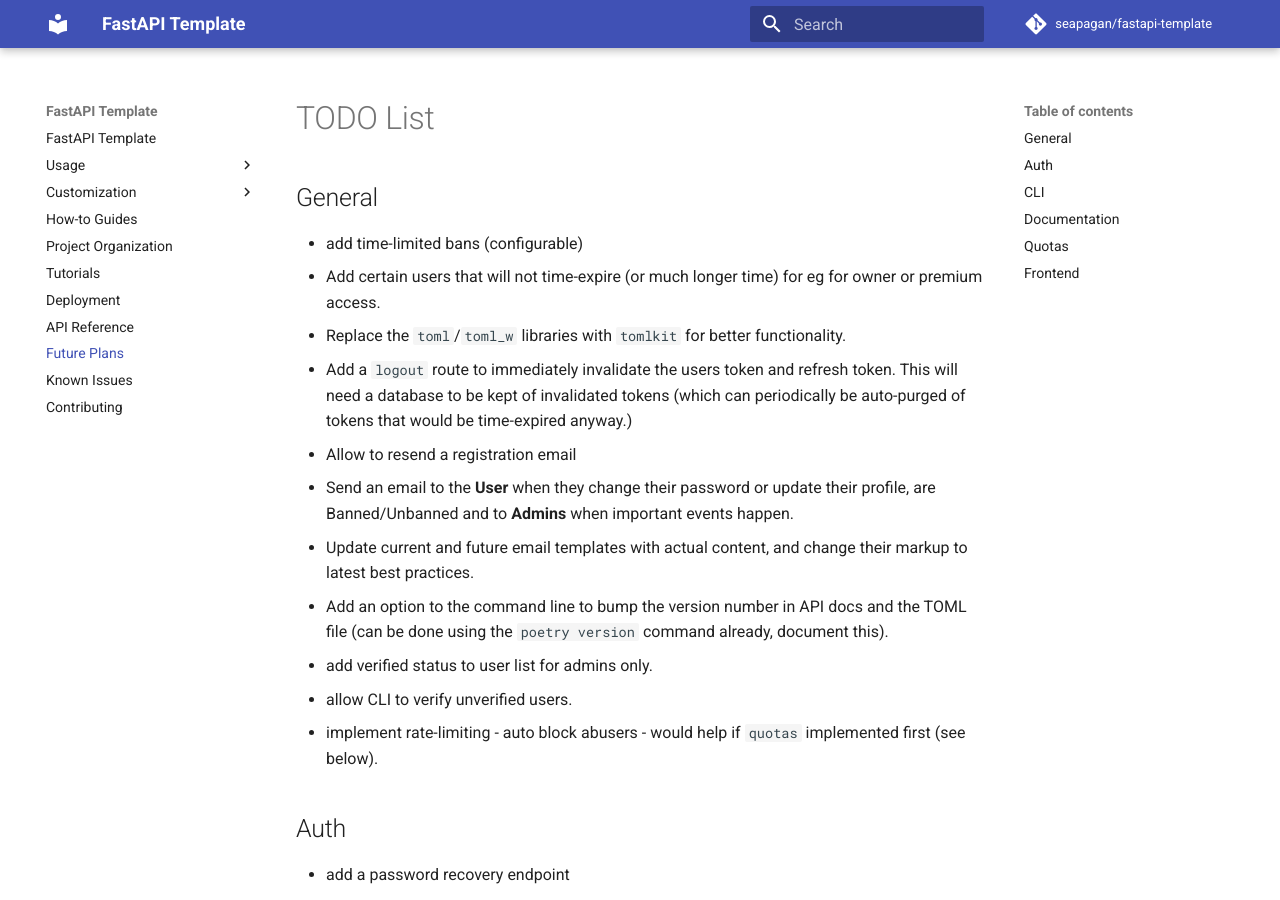
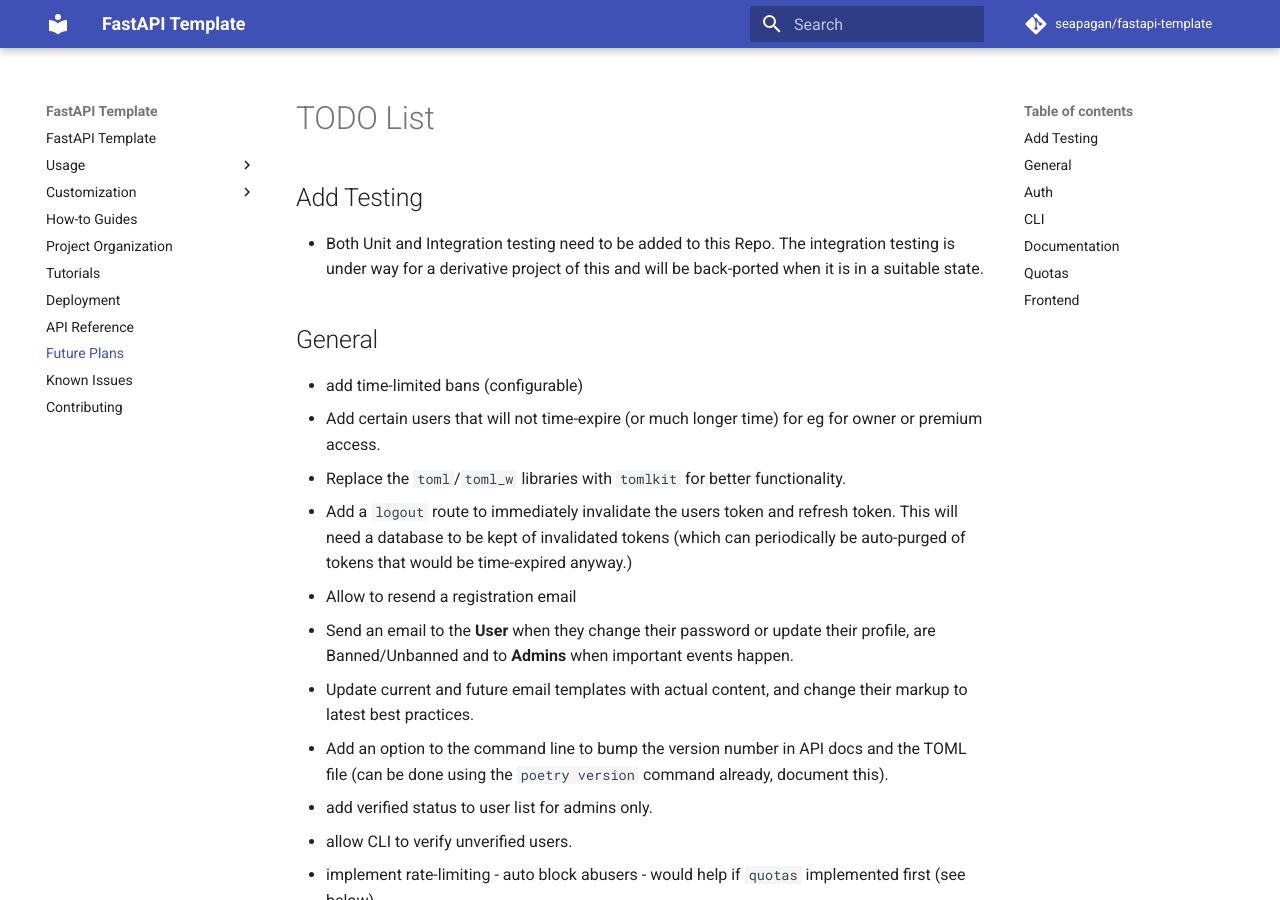
Before and after one commit to seapagan/fastapi-template, an MkDocs documentation site: the page built from docs/future.md, in a window 1280 px wide and 900 px high. Built offline with MkDocs 1.6.1 and Material for MkDocs 9.7.7, drawn with Linux system fonts in a browser that asks for light colours; comment, search, counter and statistics services are not loaded.

Commit message:
update TODO
Signed-off-by: Grant Ramsay <seapagan@gmail.com>

```diff
--- a/TODO.md
+++ b/TODO.md
@@ -1,4 +1,10 @@
 # TODO List
+
+## Add Testing
+
+- Both Unit and Integration testing need to be added to this Repo. The integration
+testing is under way for a derivative project of this and will be back-ported
+when it is in a suitable state.
 
 ## General
 
```
